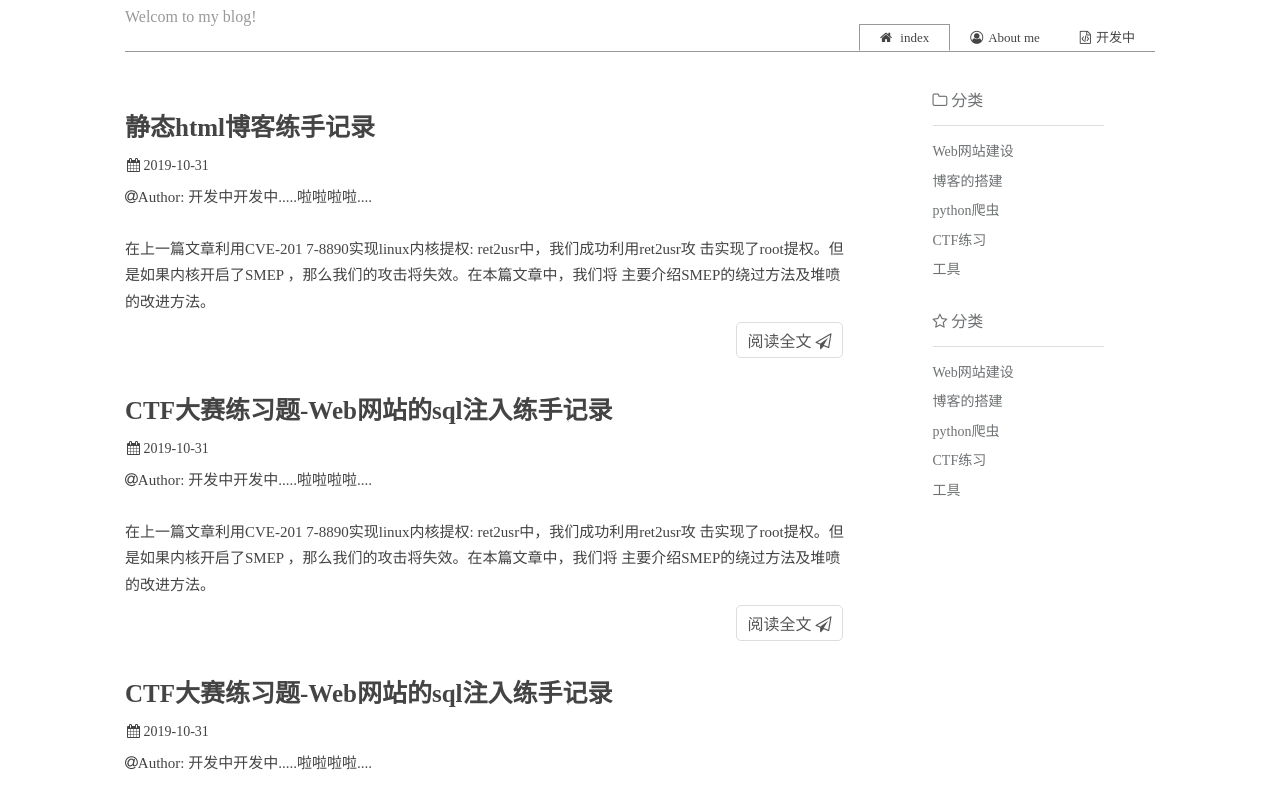
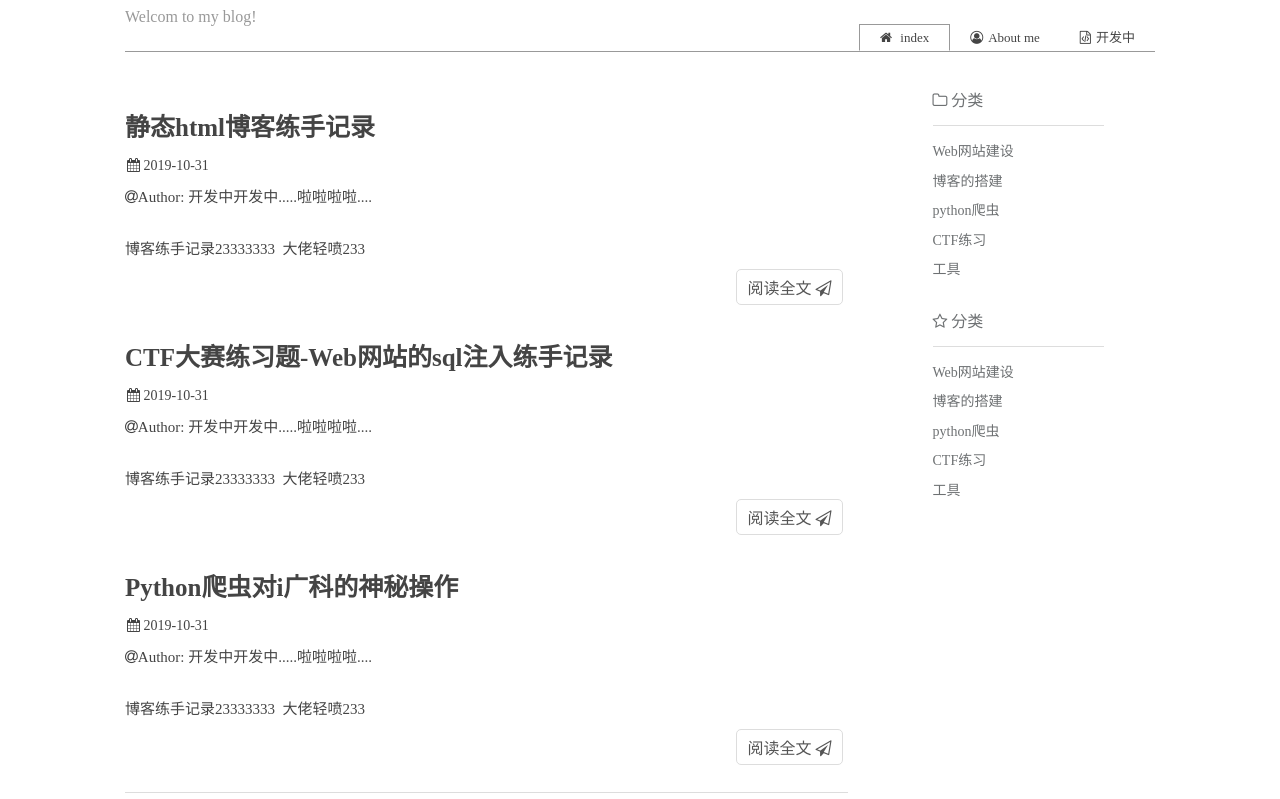
Before and after one commit to Farmer-chong/Learning-process, a plain HTML site: page Myblog/index.html in a window 1280 px wide. Shown: the part 96-895 px from the top of the page. Drawn offline with Linux system fonts and the light colour scheme.

Commit message:
修改内容

```diff
--- a/Myblog/index.html
+++ b/Myblog/index.html
@@ -4,7 +4,7 @@
     <meta charset="UTF-8">
     <meta name="viewport" content="width=device-width, initial-scale=1.0">
     <meta http-equiv="X-UA-Compatible" content="ie=edge">
-    <title>Document</title>
+    <title>-Farmer Blog</title>
     <link rel="stylesheet" href="css/style.css">
     <link href="css/font-awesome-4.7.0/css/font-awesome.min.css" rel="stylesheet">
 </head>
@@ -28,12 +28,9 @@
                         <div class="post-meta"> <i class="fa fa-calendar"></i> 2019-10-31</div>
                         <div class="post-content">
                             <p><i class="fa fa-at"></i>Author: 开发中开发中.....啦啦啦啦....</p>
-                            <p>在上一篇文章利用CVE-201
-                                7-8890实现linux内核提权:
-                                ret2usr中，我们成功利用ret2usr攻
-                                击实现了root提权。但是如果内核开启了SMEP
-                                ，那么我们的攻击将失效。在本篇文章中，我们将
-                                主要介绍SMEP的绕过方法及堆喷的改进方法。
+                            <p>博客练手记录23333333
+                                    <i class="fa fa-ofsigning "></i>
+                                    大佬轻喷233
                             </p>
                         </div>
                         <p class="readmore"><a href="#">阅读全文 <i class="fa fa-paper-plane-o"></i></a></p>
@@ -43,27 +40,23 @@
                             <div class="post-meta"> <i class="fa fa-calendar"></i> 2019-10-31</div>
                             <div class="post-content">
                                 <p><i class="fa fa-at"></i>Author: 开发中开发中.....啦啦啦啦....</p>
-                                <p>在上一篇文章利用CVE-201
-                                    7-8890实现linux内核提权:
-                                    ret2usr中，我们成功利用ret2usr攻
-                                    击实现了root提权。但是如果内核开启了SMEP
-                                    ，那么我们的攻击将失效。在本篇文章中，我们将
-                                    主要介绍SMEP的绕过方法及堆喷的改进方法。
+                                <p>
+                                        博客练手记录23333333
+                                        <i class="fa fa-ofsigning "></i>
+                                        大佬轻喷233
                                 </p>
                             </div>
                             <p class="readmore"><a href="#">阅读全文 <i class="fa fa-paper-plane-o"></i></a></p>
                     </div>
                     <div class="post">
-                            <h1 class="post-title"><a href="#">CTF大赛练习题-Web网站的sql注入练手记录</a></h1>
+                            <h1 class="post-title"><a href="#">Python爬虫对i广科的神秘操作</a></h1>
                             <div class="post-meta"> <i class="fa fa-calendar"></i> 2019-10-31</div>
                             <div class="post-content">
                                 <p><i class="fa fa-at"></i>Author: 开发中开发中.....啦啦啦啦....</p>
-                                <p>在上一篇文章利用CVE-201
-                                    7-8890实现linux内核提权:
-                                    ret2usr中，我们成功利用ret2usr攻
-                                    击实现了root提权。但是如果内核开启了SMEP
-                                    ，那么我们的攻击将失效。在本篇文章中，我们将
-                                    主要介绍SMEP的绕过方法及堆喷的改进方法。
+                                <p>
+                                    博客练手记录23333333
+                                    <i class="fa fa-ofsigning "></i>
+                                    大佬轻喷233
                                 </p>
                             </div>
                             <p class="readmore"><a href="#">阅读全文 <i class="fa fa-paper-plane-o"></i></a></p>
```
